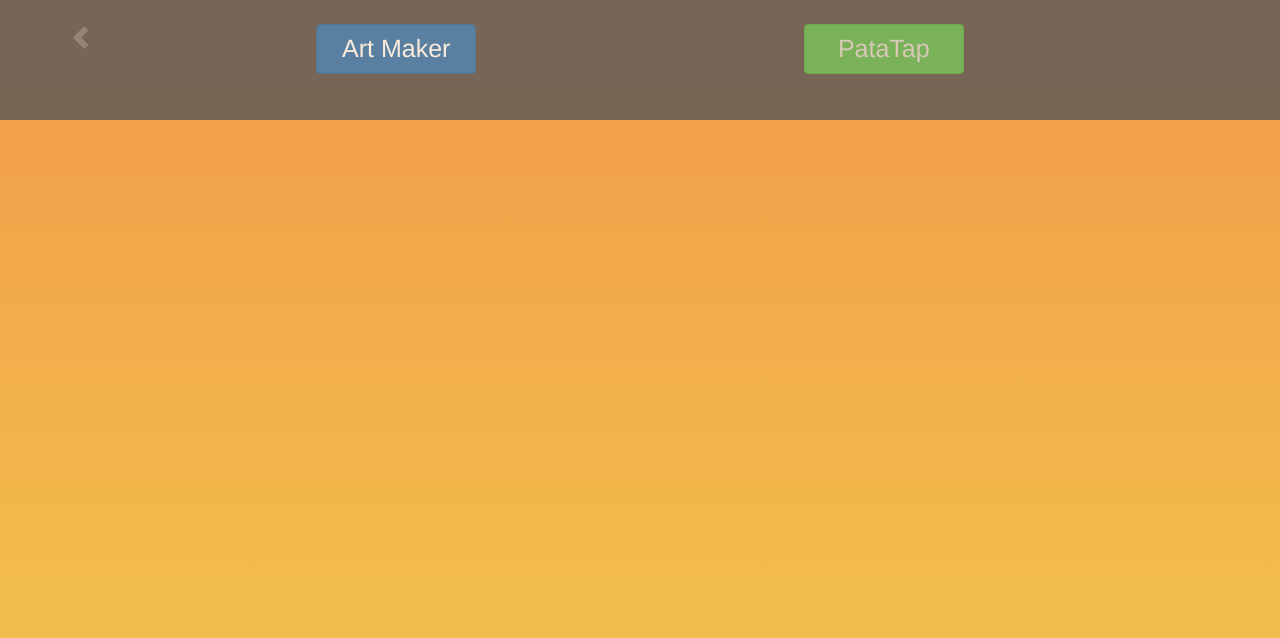
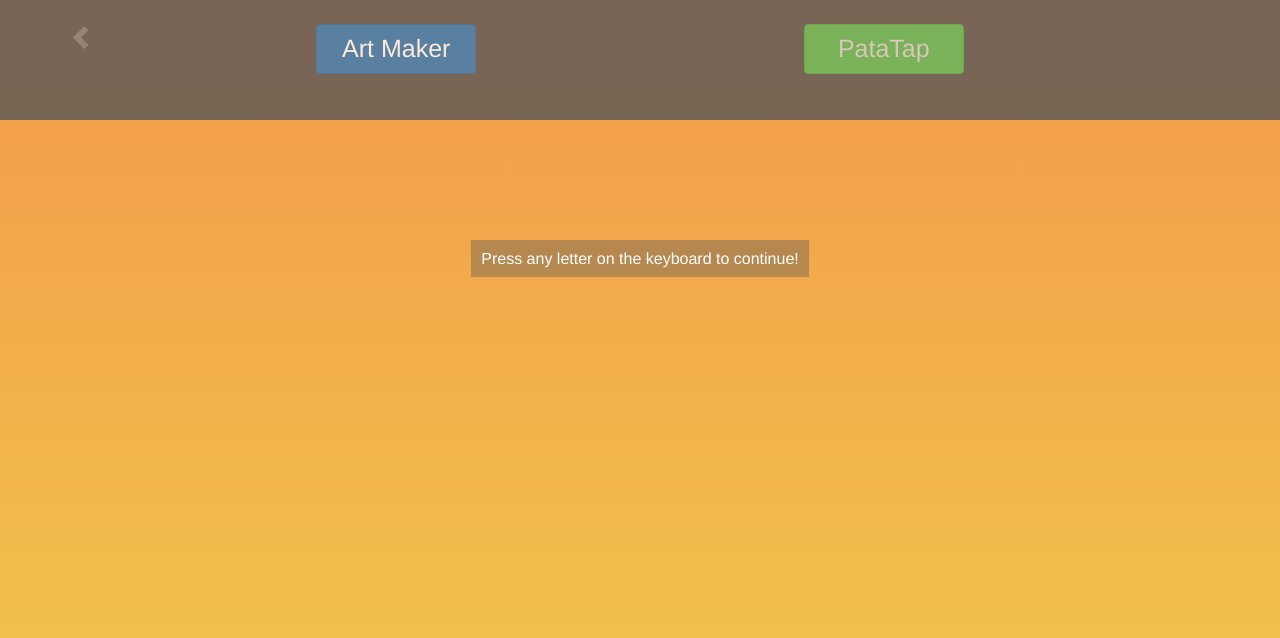
Before and after one commit to kgadsden07/gwtp_2019, a plain HTML site: page art.html in a window 1280 px wide. Drawn offline with nearby package versions, Linux system fonts and the light colour scheme.

Commit message:
added instr message

```diff
--- a/art.html
+++ b/art.html
@@ -36,5 +36,9 @@
             </div>
         </div>
 
+        <div id="instrMessage" class="container text-center" style="margin-top: 10%;">
+            <span class="text-center instruction-message">Press any letter on the keyboard to continue!</span>
+        </div>
+
 </body>
 </html>
--- a/css/art.css
+++ b/css/art.css
@@ -54,3 +54,18 @@ body, html{
 span.glyphicon:hover{
     color: white;
 }
+
+.instruction-message{
+    position: relative;
+    z-index: 1;
+    font-size: 16px;
+    background-color: rgba(90, 88, 88, .4);
+    padding: 10px;
+    color: white;
+}
+
+
+#instrMessage{
+    transition-timing-function: ease-in;
+    transition: .5s;
+}
--- a/js/settings.js
+++ b/js/settings.js
@@ -56,6 +56,7 @@ function onKeyDown(event){
 
   if (codeOn){
   if (parsedCode.indexOf(event.key) >= 0 && choice == 'pata'){
+    $("#instrMessage").css("display", "none");
     codeMap[event.key] = true
     var proceed = true;
     var values = Object.values(codeMap);
@@ -112,6 +113,7 @@ function onKeyDown(event){
     }
 
   if (keyData[event.key] && notCode){
+    $("#instrMessage").css("display", "none");
     keyData[event.key].sound.play();
     var maxPoint = new Point(view.size.width, view.size.height);
     for (var x = 0; x < keyData[event.key].number; ++x){
```
